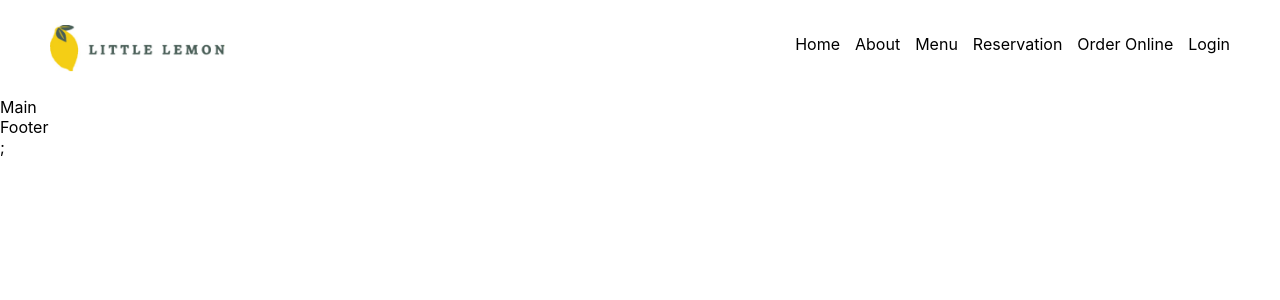
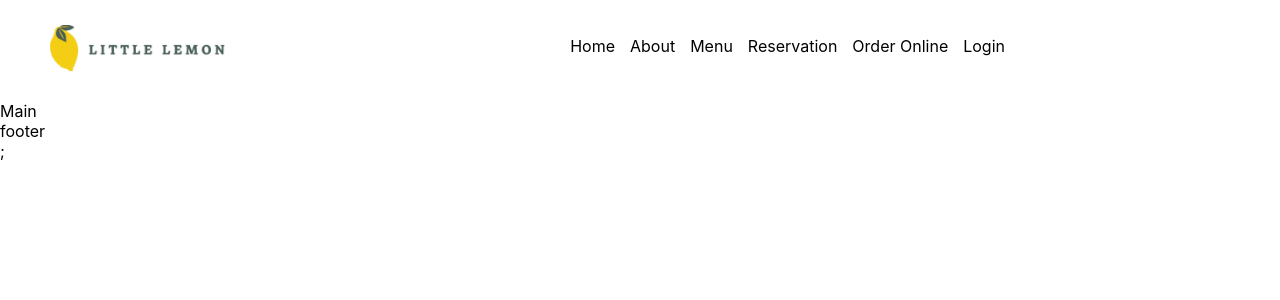
Before and after one commit to Richmelody/coursera-capstone-project, a React (Create React App) app in the folder my-app/: page / in a window 1280 px wide. Shown: the top 300 px of the page. Built offline with nearby package versions, Linux system fonts and the light colour scheme.

Commit message:
working on the footer

```diff
--- a/my-app/src/Footer.js
+++ b/my-app/src/Footer.js
@@ -1,9 +1,7 @@
-import React from 'react'
+import React from "react";
 
 const Footer = () => {
-  return (
-    <div>Footer</div>
-  )
-}
+  return <footer>footer</footer>;
+};
 
-export default Footer
+export default Footer;
--- a/my-app/src/Header.js
+++ b/my-app/src/Header.js
@@ -1,12 +1,14 @@
-import React from 'react';
-import './Header.css'; // Import the CSS file
-import Nav from './Nav'; // Import the Nav component
-import logo from './assets/Rectangle 7.png'; // Import the logo image
+import React from "react";
+import "./Header.css"; // Import the CSS file
+import Nav from "./Nav"; // Import the Nav component
+import logo from "./assets/Rectangle 7.png"; // Import the logo image
 
 const Header = () => {
   return (
     <header className="header">
-      <img src={logo} alt="little lemon" className="header-image-left" />
+      <a href="/" className="header-logo">
+        <img src={logo} alt="little lemon" className="header-image-left" />
+      </a>
       <Nav />
     </header>
   );
--- a/my-app/src/Main.js
+++ b/my-app/src/Main.js
@@ -1,9 +1,7 @@
-import React from 'react'
+import React from "react";
 
 const Main = () => {
-  return (
-    <div>Main</div>
-  )
-}
+  return <main>Main</main>;
+};
 
-export default Main
+export default Main;
--- a/my-app/src/Nav.css
+++ b/my-app/src/Nav.css
@@ -1,8 +1,7 @@
-
 .navigation {
   text-align: right;
   margin-top: -10px;
-    margin-right: 25px;
+  margin-right: 250px;
 }
 
 .navigation ul {
@@ -23,7 +22,7 @@
 }
 
 .navigation a:hover::after {
-    content: '';
+  content: "";
   display: block;
   position: absolute;
   bottom: -4px;
```
Lines whose indentation alone changed are shown as unchanged.
